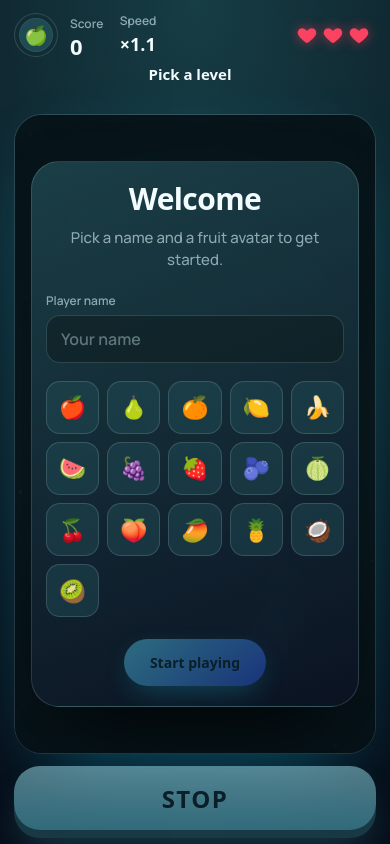
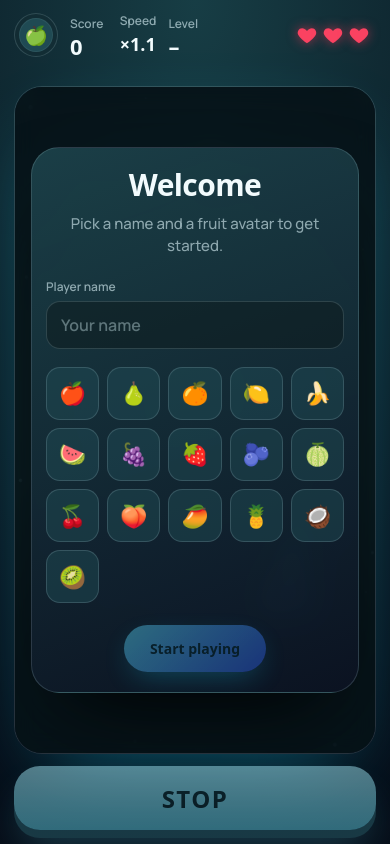
Before and after one commit to LaplaceMkhabela/stop-the-ball-game, a website: page new/index.html in a window 390 px wide. Drawn offline with Linux system fonts and the light colour scheme; a web font is replaced by a local one.

Commit message:
Show the level number next to Speed on mobile
On narrow screens the centered level title is replaced by a Level stat
in the same style as Score and Speed, sitting right after Speed. The
shape name and the centered title stay on desktop.

```diff
--- a/new/app.js
+++ b/new/app.js
@@ -192,8 +192,8 @@ function buildLives(){$('#lives').innerHTML=Array.from({length:3},(_,i)=>HEART.r
 function updateHUD(){
   whoAvatarEl.textContent=store.data.avatar||'🍏';
   whoNameEl.textContent=store.data.name||'Player';
-  if(G.state==='menu'){$('#lvlN').textContent='Pick a level';$('#lvlName').textContent='';}
-  else{$('#lvlN').textContent='Level '+G.level;$('#lvlName').textContent=G.L.name;}
+  if(G.state==='menu'){$('#lvlN').textContent='Pick a level';$('#lvlName').textContent='';$('#lvlNum').textContent='–';}
+  else{$('#lvlN').textContent='Level '+G.level;$('#lvlName').textContent=G.L.name;$('#lvlNum').textContent=G.level;}
   buildPips();buildLives();syncPause();
 }
 let viewToken=0,fabOpen=false;
--- a/new/index.html
+++ b/new/index.html
@@ -24,6 +24,7 @@
       </button>
       <div class="stat"><span class="k">Score</span><span class="v" id="score">0</span></div>
       <div class="stat"><span class="k">Speed</span><span class="v sm" id="speed">×1.0</span></div>
+      <div class="stat only-mobile"><span class="k">Level</span><span class="v" id="lvlNum">1</span></div>
     </div>
     <div class="hud-mid">
       <div class="lvl"><span id="lvlN">Level 1</span><span id="lvlName">Circle</span></div>
--- a/new/styles.css
+++ b/new/styles.css
@@ -42,6 +42,7 @@ button{font:inherit;color:inherit;touch-action:manipulation}
 .pips{display:flex;gap:6px;justify-content:center;margin-top:8px;min-height:10px}
 .pips i{width:10px;height:10px;border-radius:50%;background:hsl(var(--h) 40% 80% / .18);transition:background .3s,transform .3s}
 .pips i.done{background:var(--accent);box-shadow:0 0 12px var(--accent);transform:scale(1.15)}
+.only-mobile{display:none}
 .lives{display:flex;gap:4px;margin-right:6px}
 .lives svg{width:22px;height:22px;fill:hsl(350 95% 62%);filter:drop-shadow(0 0 6px hsl(350 100% 60% / .6));transition:opacity .3s,transform .3s}
 .lives svg.lost{opacity:.18;transform:scale(.8);filter:none}
@@ -141,6 +142,9 @@ canvas#cv{position:absolute;inset:0;width:100%;height:100%;display:block}
   .hud{grid-template-columns:1fr auto;grid-template-areas:"left right" "mid mid";row-gap:6px}
   .hud-left{gap:12px}
   .stat .v{font-size:22px}
+  .only-mobile{display:flex}
+  .hud-mid .lvl{display:none}
+  .pips{margin-top:0}
   .hint{display:none}
   .icon{width:44px;height:44px}
   .stop{height:64px;font-size:24px}
```
